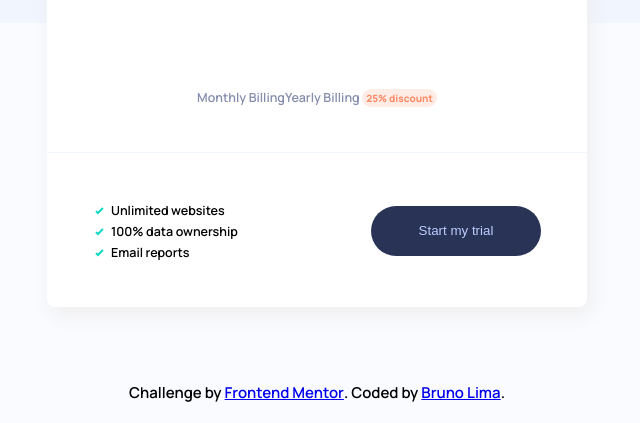
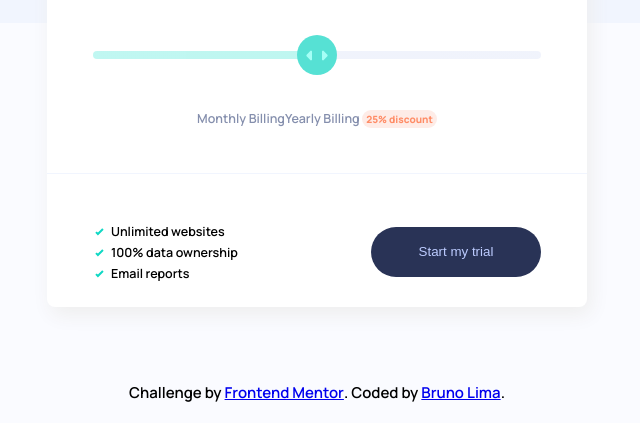
Before and after one commit to brunolimadev/frontend-mentor, a plain HTML site: page index.html in a window 1280 px wide. Shown: the part 377-800 px from the top of the page, without its empty margins (323-963 px from the left). Drawn offline with Linux system fonts and the light colour scheme.

Commit message:
feat: input range adjustments

```diff
--- a/css/style.css
+++ b/css/style.css
@@ -122,7 +122,6 @@ main{
     font-weight: 600;
 }
 
-
 .main__top .value{
     font-weight: 800;
     font-size: 32px;
@@ -131,9 +130,60 @@ main{
 }
 
 .main__content{
+    flex-wrap: wrap;
     justify-content: center;
     border-bottom: 1px solid #f1f5fe;
+    padding-top: 0;
 }
+
+.main__content-range{
+    width: 100%;
+    margin-bottom: 46px;
+}
+
+.main__content-range > input[type='range'] {
+    -webkit-appearance: none;
+    appearance: none;
+    width: 100%;
+    height: 8px;
+    background:  linear-gradient(90deg, var(--full-slider-bar) 50% , 50%, var(--empty-slider-bar));
+    border-radius: 8px;
+    -webkit-transition: .2s;
+    transition: opacity .2s;
+    opacity: .7;
+}
+
+.main__content-range > input[type='range']:hover{
+    opacity: 1;
+}
+
+.main__content-range > input::-webkit-slider-runnable-track {
+
+}
+
+
+.main__content-range > input::-webkit-slider-thumb {
+    -webkit-appearance: none;
+    appearance: none;
+    width: 40px;
+    height: 40px;
+    background: var(--slider-bg) url('../images/icon-slider.svg') no-repeat center; /* Green background */
+    cursor: pointer;
+    border-radius: 100%;
+    padding: 8px;
+  }
+
+
+.main__content-range > input::-moz-range-thumb {
+    -webkit-appearance: none;
+    appearance: none;
+    width: 40px;
+    height: 40px;
+    background: var(--slider-bg) url('../images/icon-slider.svg') no-repeat center; /* Green background */
+    cursor: pointer;
+    border-radius: 100%;
+    padding: 8px;
+  }
 
 .main__content small{
     color: var(--text);
@@ -160,6 +210,7 @@ button{
     color: var(--cta-text);
     border-radius: 170px;
     cursor: pointer;
+    transition: 300ms ease-in-out;
 }
 
 button:hover{
--- a/index.html
+++ b/index.html
@@ -29,6 +29,9 @@
         <p><span class="value">$16.00</span>/ month</p>
       </div>
       <div class="main__content">
+        <div class="main__content-range">
+          <input type="range" class="form-range" id="range">
+        </div>
         <small>
           Monthly Billing
         </small>
@@ -58,5 +61,5 @@
     </div>
   </div>
 </body>
-
+<script src="js/index.js"></script>
 </html>
--- /dev/null
+++ b/js/index.js
@@ -0,0 +1,7 @@
+let slider = document.querySelector('input[type="range"]');
+
+slider.addEventListener("mousemove", () => {
+    var x = slider.value;
+    var color = 'linear-gradient(90deg, hsl(174, 77%, 80%) ' + x + '%'+', hsl(224, 65%, 95%) ' + x + '%)';
+    slider.style.background = color;
+});
```
